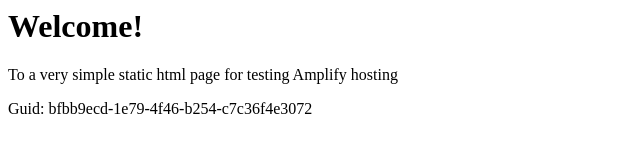
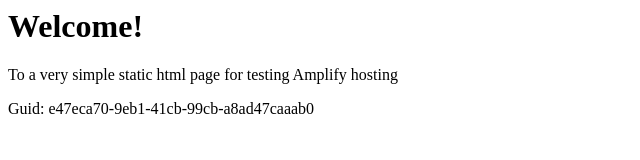
Before and after one commit to aws-aemilia-nrt/Github-PR-Commit-Integration-Test-DoNotTouch-GitHubWebhookPushCanaryTest-v1-preprod-ap-northeast-1, a website: page src/index.html in a window 1280 px wide. Shown: the full height of the page, 0-640 px from the left. Drawn offline with Linux system fonts and the light colour scheme.

Commit message:
commit from integ tests

```diff
--- a/src/index.html
+++ b/src/index.html
@@ -12,6 +12,6 @@
 <body>
     <h1>Welcome!</h1>
     <p>To a very simple static html page for testing Amplify hosting</p>
-    <p>Guid: bfbb9ecd-1e79-4f46-b254-c7c36f4e3072</p></body>
+    <p>Guid: e47eca70-9eb1-41cb-99cb-a8ad47caaab0</p></body>
 
 </html>
```
